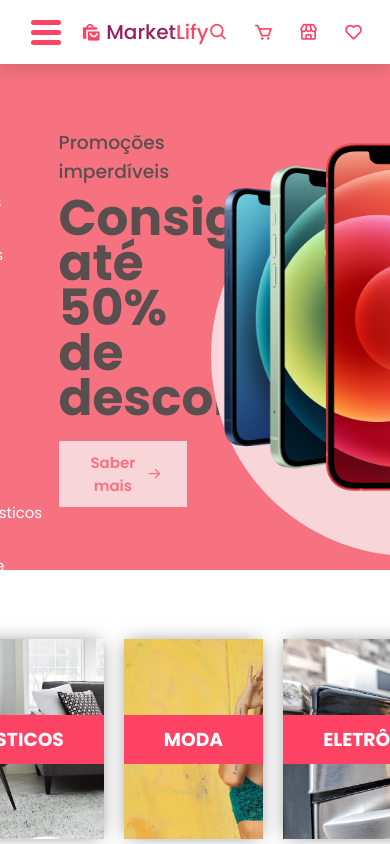
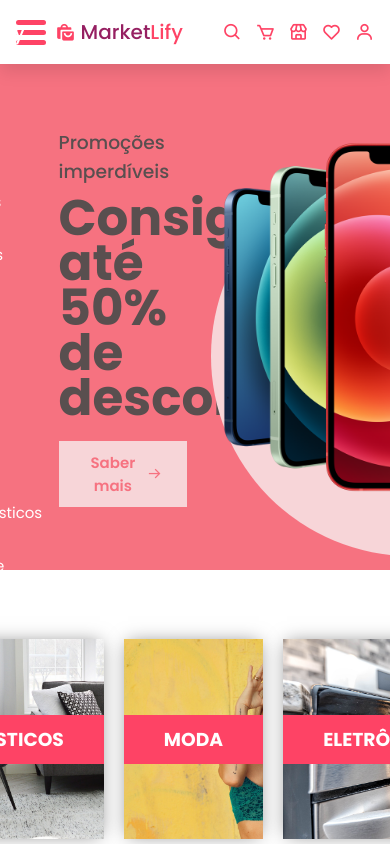
Before and after one commit to rodrigsmor/E-commerce, a React (Create React App) app: page / in a window 390 px wide. Shown: the top 844 px of the page. Built offline with nearby package versions, Linux system fonts and the light colour scheme; data requests are answered from the project's data file.

Commit message:
header responsive done

```diff
--- a/src/components/Header/styled.ts
+++ b/src/components/Header/styled.ts
@@ -21,6 +21,10 @@ export const Header = styled.header`
         font-size: 15px;
         align-items: center;
         justify-content: space-between;
+
+        @media screen and (max-width: 500px) {
+            padding: 0 4%;
+        }
     }
 `;
 
@@ -30,6 +34,26 @@ export const HeaderFixed = styled.div`
     grid-gap: 20px;
     width: fit-content;
     align-items: center;
+
+    @media screen and (max-width: 500px) {
+        grid-gap: 10px;
+    }
+
+    @media screen and (max-width: 375px) {
+        div {
+            font-size: 18px;
+
+            h1 {
+                font-size: 18px;
+            }
+        }
+    }
+
+    @media screen and (max-width: 315px) {
+        div {
+            display: none;
+        }
+    }
 `;
 
 export const UserInteractions = styled.div`
@@ -83,10 +107,23 @@ export const UserInteractions = styled.div`
     }
 
     @media screen and (max-width: 840px) {
-
         .cartBox {
             .bx-search {
                 display: block;
+            }
+        }
+    }
+
+    @media screen and (max-width: 500px) {
+        .cartBox {
+            grid-gap: 13px;
+        }
+    }
+
+    @media screen and (max-width: 375px) {
+        .cartBox {
+            .bx-store {
+                display: none;
             }
         }
     }
```
